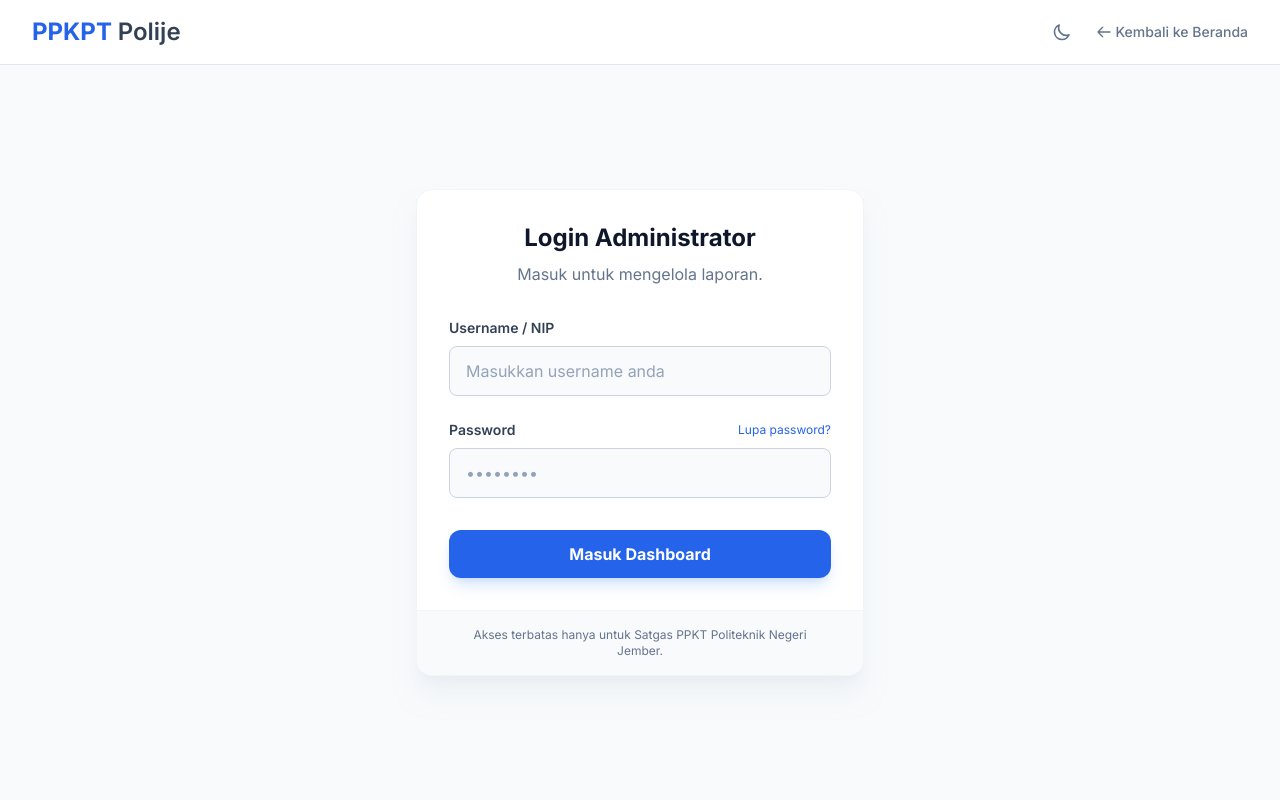
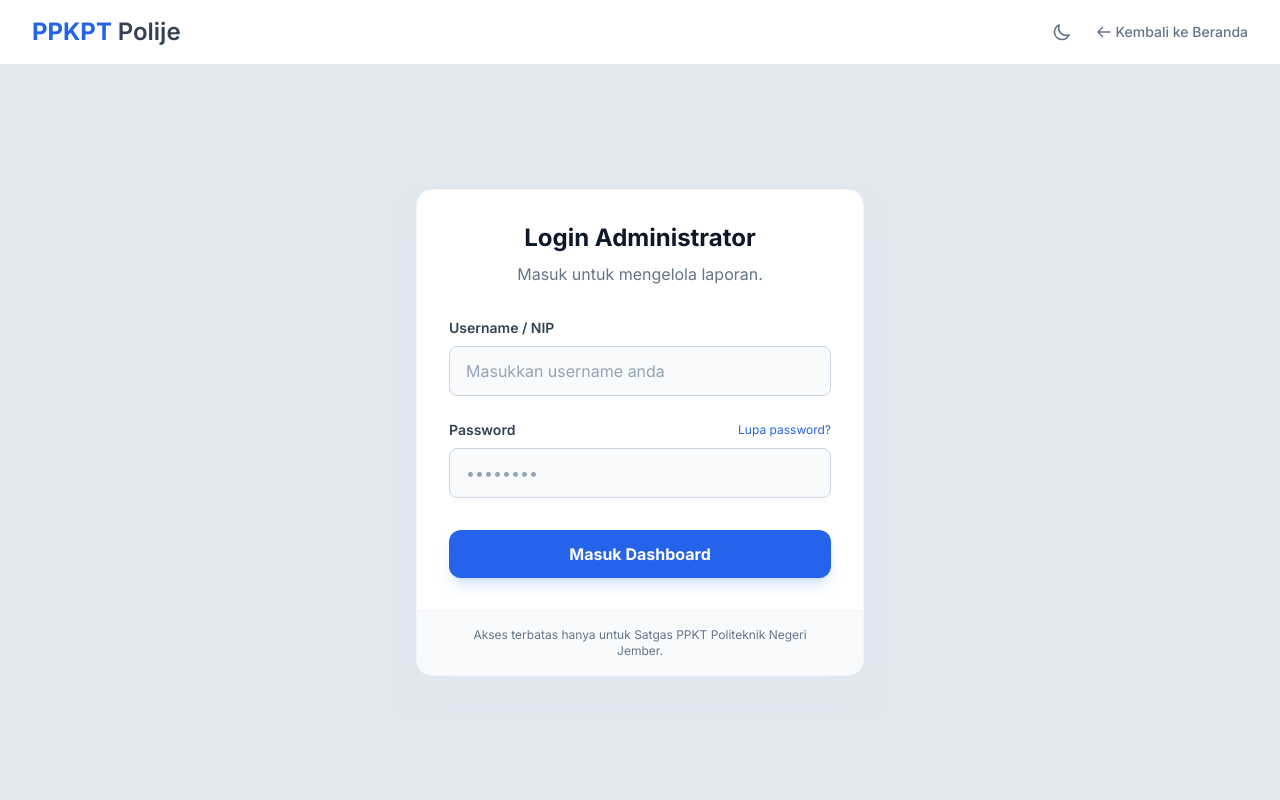
Before and after one commit to PrasetyoHerwibowo/PPKPT, a PHP site: page /login/index.php in a window 1280 px wide. Run offline with PHP 8.4, Linux system fonts and the light colour scheme; some libraries are stand-ins or nearby versions.

Commit message:
fix contrast bg

```diff
--- a/PPKPT/login/index.php
+++ b/PPKPT/login/index.php
@@ -36,7 +36,7 @@
         }
     </script>
 </head>
-<body class="bg-slate-50 text-slate-800 dark:bg-slate-900 dark:text-slate-200 min-h-screen flex flex-col transition-colors duration-300 antialiased">
+<body class="bg-slate-200 text-slate-800 dark:bg-slate-950 dark:text-slate-200 min-h-screen flex flex-col transition-colors duration-300 antialiased">
 
     <!-- Navbar (Simplified) -->
     <nav class="bg-white border-b border-slate-200 dark:bg-slate-900 dark:border-slate-800 transition-colors duration-300">
```
